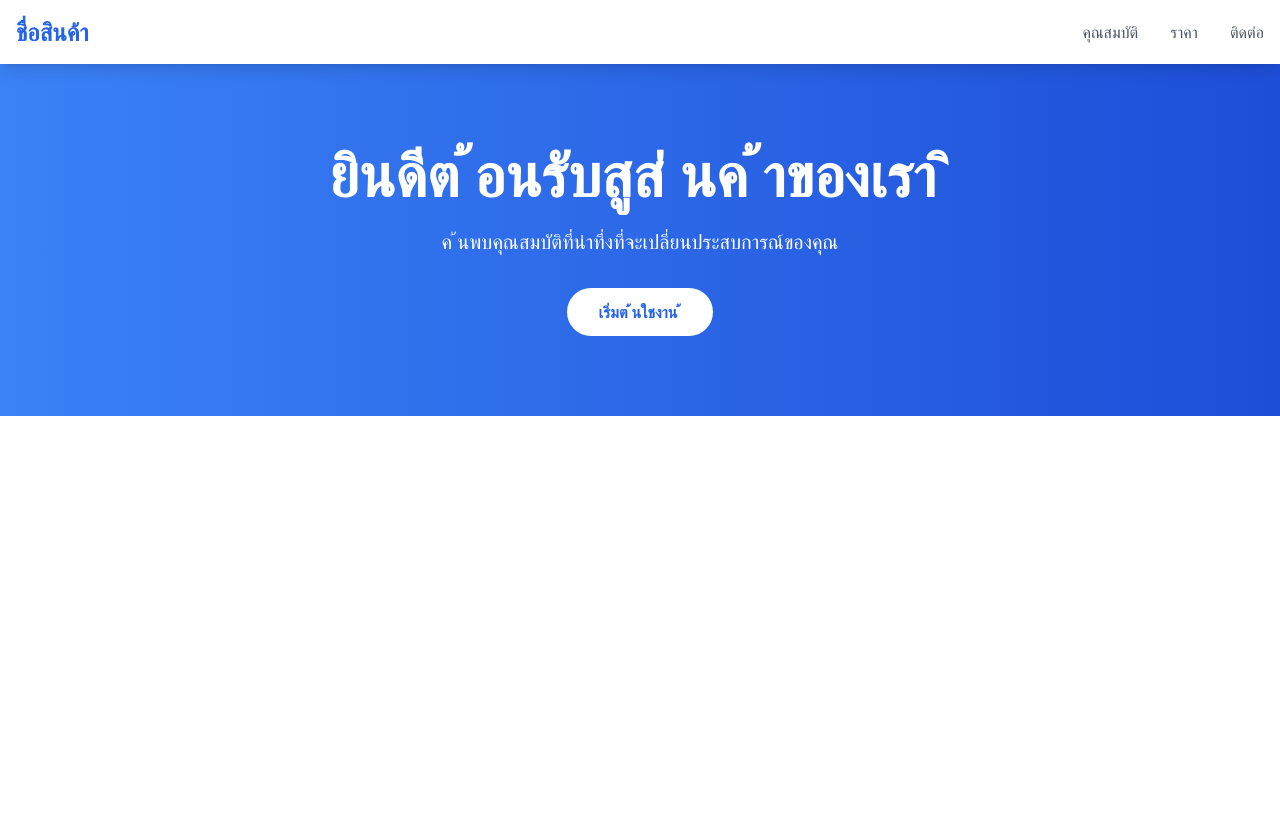
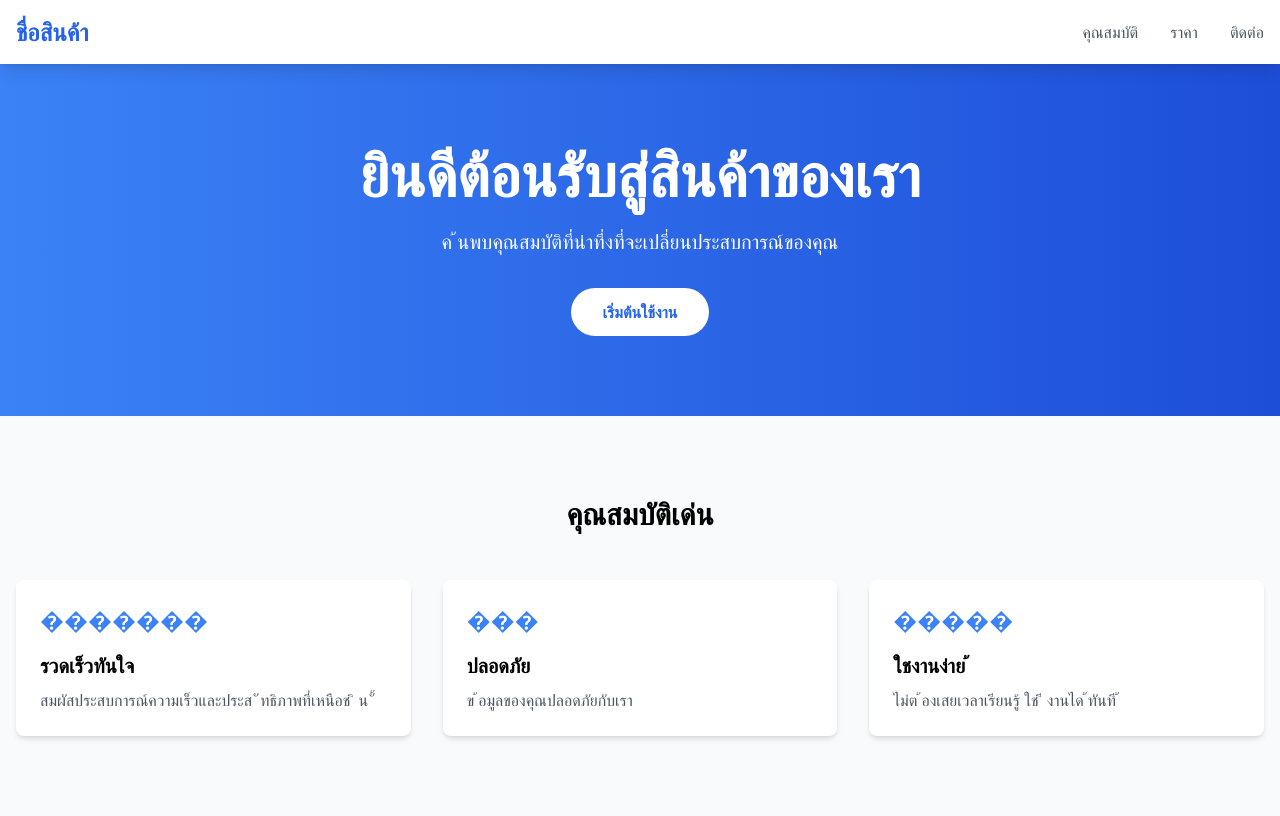
Before and after one commit to Anakorn162/product-landing-page, a plain HTML site: page index.html in a window 1280 px wide. Drawn offline with nearby package versions, Linux system fonts and the light colour scheme.

Commit message:
เพิ่มสวนแสดงคุณสมบัติพร้อมการ์ด

```diff
--- a/index.html
+++ b/index.html
@@ -39,16 +39,42 @@
     <div class="container mx-auto px-4">
     <div class="flex flex-col items-center text-center">
     <h1 class="text-4xl md:text-6xl font-bold mb-6">
-    ยินดีต ้อนรับสูส่ นค ้าของเรา ิ
+    ยินดีต้อนรับสู่สินค้าของเรา
     </h1>
     <p class="text-xl mb-8 max-w-2xl">
     ค ้นพบคุณสมบัติที่น่าทึ่งที่จะเปลี่ยนประสบการณ์ของคุณ
     </p>
     <button class="bg-white text-blue-600 px-8 py-3 rounded-full font-semibold hover:bg-blue-50 tra
    nsition-colors">
-    เริ่มต ้นใชงาน ้
+    เริ่มต้นใช้งาน
     </button>
     </div>
     </div>
     </section>
    </main>
+   <section id="features" class="py-20 bg-gray-50">
+    <div class="container mx-auto px-4">
+    <h2 class="text-3xl font-bold text-center mb-12">คุณสมบัติเด่น</h2>
+    <div class="grid grid-cols-1 md:grid-cols-3 gap-8">
+    <!-- คุณสมบัติที่ 1 -->
+    <div class="bg-white p-6 rounded-lg shadow-md">
+    <div class="text-blue-500 text-2xl mb-4">�������</div>
+    <h3 class="font-bold text-xl mb-2">รวดเร็วทันใจ</h3>
+    <p class="text-gray-600">สมผัสประสบการณ์ความเร็วและประส ั ทธิภาพที่เหนือช ิ น
+   ั้ </p>
+    </div>
+    <!-- คุณสมบัติที่ 2 -->
+    <div class="bg-white p-6 rounded-lg shadow-md">
+    <div class="text-blue-500 text-2xl mb-4">���</div>
+    <h3 class="font-bold text-xl mb-2">ปลอดภัย</h3>
+    <p class="text-gray-600">ข ้อมูลของคุณปลอดภัยกับเรา</p>
+    </div>
+    <!-- คุณสมบัติที่ 3 -->
+    <div class="bg-white p-6 rounded-lg shadow-md">
+    <div class="text-blue-500 text-2xl mb-4">�����</div>
+    <h3 class="font-bold text-xl mb-2">ใชงานง่าย ้ </h3>
+    <p class="text-gray-600">ไม่ต ้องเสยเวลาเรียนรู้ ใช ี งานได ้ทันที ้ </p>
+    </div>
+    </div>
+    </div>
+   </section>
```
